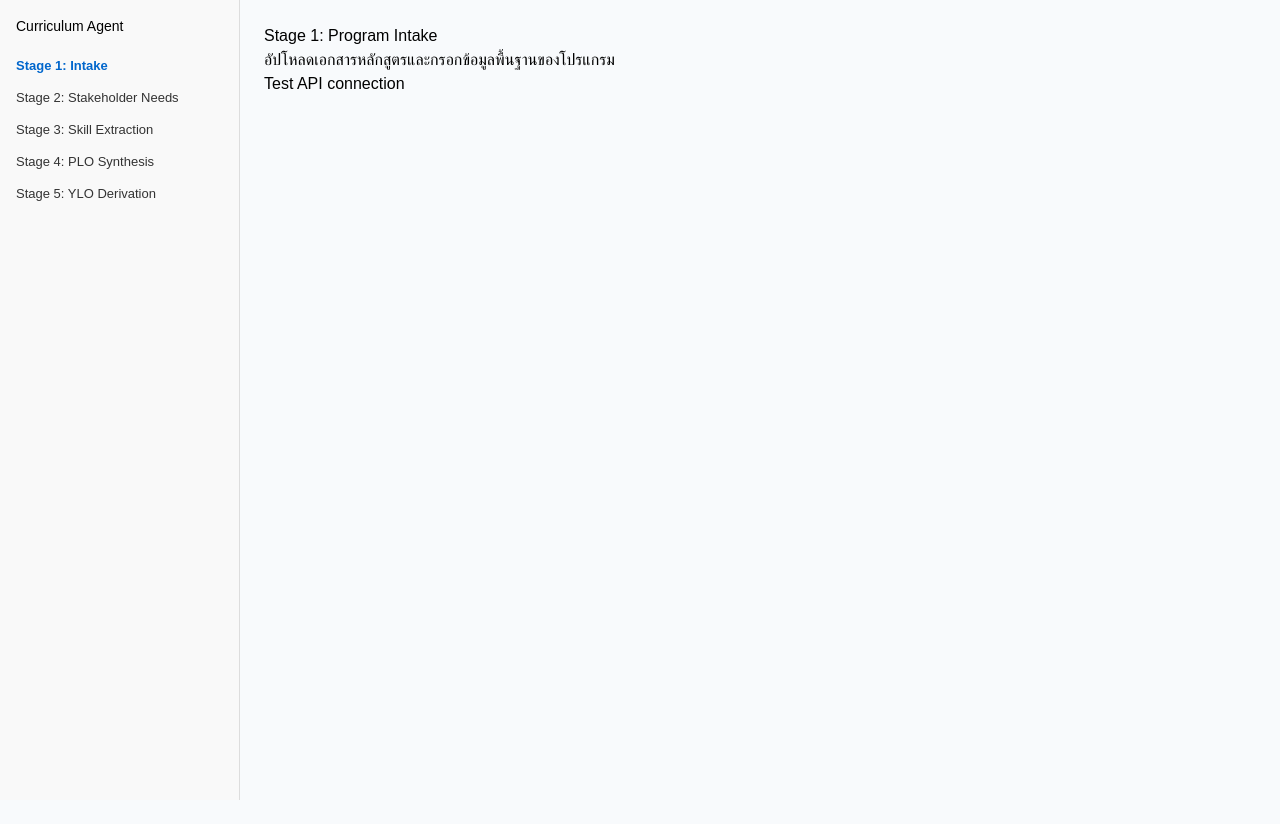
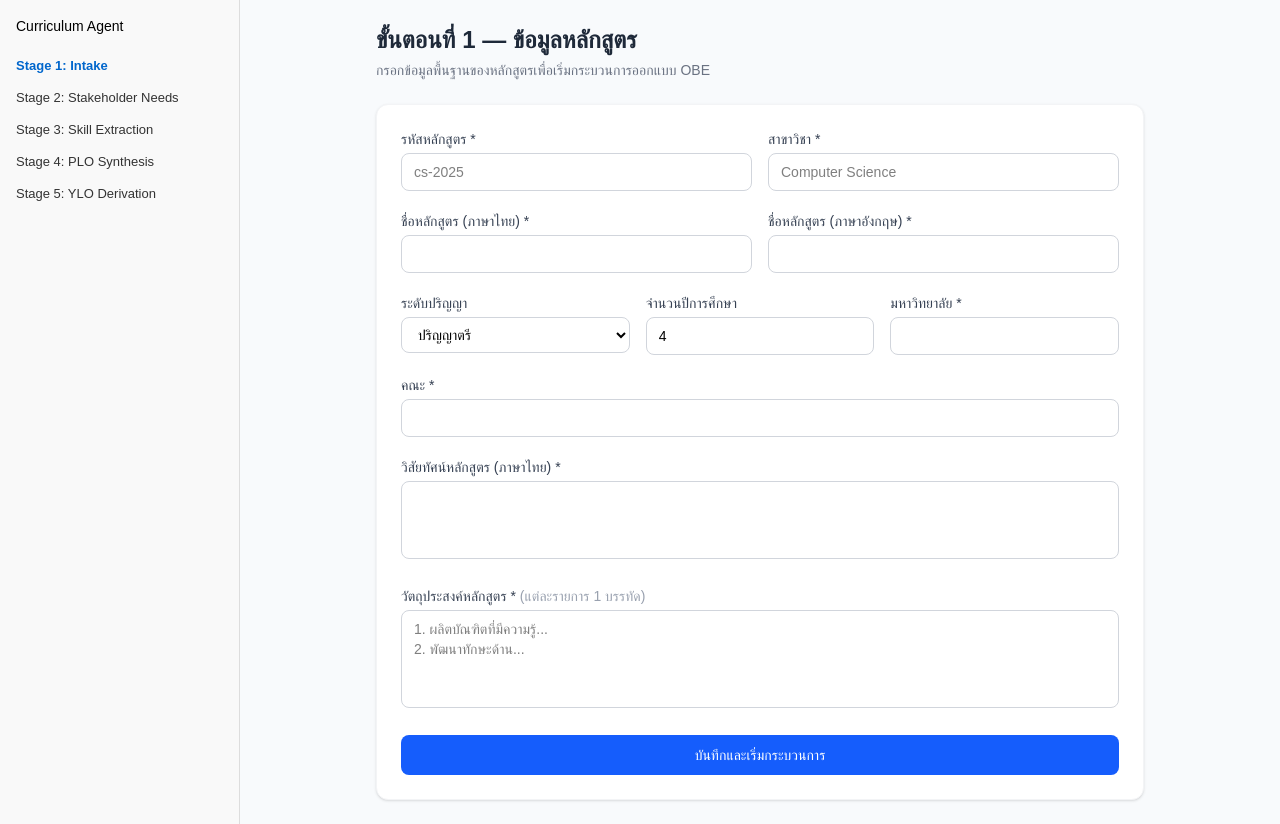
Before and after one commit to EventHorizon04/Agent-Curriculum-Design, a React (Vite) app in the folder frontend/: page / in a window 1280 px wide. Before the commit the page ends 800 px from the top, so only its background shows below. Built offline with nearby package versions, Linux system fonts and the light colour scheme.

Commit message:
feat: implement full program intake form (Stage 1)

```diff
--- a/frontend/src/pages/Intake.tsx
+++ b/frontend/src/pages/Intake.tsx
@@ -1,24 +1,212 @@
 import { useState } from 'react'
+import { useNavigate } from 'react-router-dom'
 import api from '../api/client'
+import { useProgram } from '../hooks/useProgram'
+
+const DEGREE_OPTIONS = [
+  { value: 'bachelor', label: 'ปริญญาตรี' },
+  { value: 'master',   label: 'ปริญญาโท' },
+  { value: 'doctoral', label: 'ปริญญาเอก' },
+]
+
+interface FormState {
+  program_id: string
+  name_th: string
+  name_en: string
+  field: string
+  degree_level: string
+  duration_years: number
+  faculty: string
+  university: string
+  vision_th: string
+  objectives_raw: string
+}
+
+const INITIAL: FormState = {
+  program_id: '', name_th: '', name_en: '', field: '',
+  degree_level: 'bachelor', duration_years: 4,
+  faculty: '', university: '', vision_th: '', objectives_raw: '',
+}
 
 export default function Intake() {
-  const [status, setStatus] = useState<string>('')
+  const navigate = useNavigate()
+  const { programId, setProgramId } = useProgram()
+  const [form, setForm] = useState<FormState>(INITIAL)
+  const [loading, setLoading] = useState(false)
+  const [error, setError] = useState('')
+  const [success, setSuccess] = useState('')
 
-  async function checkHealth() {
+  function handleChange(
+    e: React.ChangeEvent<HTMLInputElement | HTMLTextAreaElement | HTMLSelectElement>
+  ) {
+    const { name, value } = e.target
+    setForm(prev => ({ ...prev, [name]: value }))
+  }
+
+  async function handleSubmit(e: React.FormEvent) {
+    e.preventDefault()
+    setError('')
+    setSuccess('')
+
+    const required: (keyof FormState)[] = [
+      'program_id', 'name_th', 'name_en', 'field',
+      'faculty', 'university', 'vision_th', 'objectives_raw',
+    ]
+    if (required.some(k => !String(form[k]).trim())) {
+      setError('กรุณากรอกข้อมูลที่มีเครื่องหมาย * ให้ครบถ้วน')
+      return
+    }
+
+    const objectives = form.objectives_raw
+      .split('\n')
+      .map(l => l.trim())
+      .filter(Boolean)
+
+    setLoading(true)
     try {
-      const res = await api.get<{ status: string }>('/health')
-      setStatus(`API: ${res.data.status}`)
-    } catch {
-      setStatus('API not reachable — is uvicorn running?')
+      await api.post('/programs/', {
+        program_id: form.program_id,
+        name_th: form.name_th,
+        name_en: form.name_en,
+        field: form.field,
+        degree_level: form.degree_level,
+        duration_years: Number(form.duration_years),
+        faculty: form.faculty,
+        university: form.university,
+        vision_th: form.vision_th,
+        program_objectives_th: objectives,
+      })
+      setProgramId(form.program_id)
+      setSuccess(`บันทึกหลักสูตร "${form.program_id}" สำเร็จ`)
+    } catch (err: unknown) {
+      const axiosErr = err as { response?: { status: number; data: unknown } }
+      if (axiosErr.response) {
+        setError(`API error ${axiosErr.response.status}: ${JSON.stringify(axiosErr.response.data)}`)
+      } else {
+        setError('เชื่อมต่อ API ไม่ได้ — ตรวจสอบว่า backend รันอยู่ (./scripts/start-dev.ps1)')
+      }
+    } finally {
+      setLoading(false)
     }
   }
 
   return (
-    <div>
-      <h1>Stage 1: Program Intake</h1>
-      <p>อัปโหลดเอกสารหลักสูตรและกรอกข้อมูลพื้นฐานของโปรแกรม</p>
-      <button onClick={checkHealth}>Test API connection</button>
-      {status && <p style={{ marginTop: 8, color: status.includes('not') ? 'red' : 'green' }}>{status}</p>}
+    <div className="max-w-3xl mx-auto text-left">
+      <div className="mb-6">
+        <h1 className="text-2xl font-bold text-gray-800">ขั้นตอนที่ 1 — ข้อมูลหลักสูตร</h1>
+        <p className="text-gray-500 text-sm mt-1">
+          กรอกข้อมูลพื้นฐานของหลักสูตรเพื่อเริ่มกระบวนการออกแบบ OBE
+        </p>
+        {programId && (
+          <div className="mt-2 inline-flex items-center gap-2 bg-blue-50 border border-blue-100 text-blue-700 text-xs font-medium px-3 py-1 rounded-full">
+            <span className="w-1.5 h-1.5 bg-blue-500 rounded-full"></span>
+            หลักสูตรปัจจุบัน: {programId}
+          </div>
+        )}
+      </div>
+
+      {error && (
+        <div className="bg-red-50 border border-red-200 text-red-700 rounded-lg px-4 py-3 mb-4 text-sm">
+          {error}
+        </div>
+      )}
+      {success && (
+        <div className="bg-green-50 border border-green-200 text-green-700 rounded-lg px-4 py-3 mb-4 text-sm flex items-center justify-between">
+          <span>✓ {success}</span>
+          <button
+            onClick={() => navigate('/stakeholder-needs')}
+            className="underline font-medium hover:text-green-900 ml-4"
+          >
+            ไปที่หน้าหลักฐาน →
+          </button>
+        </div>
+      )}
+
+      <form onSubmit={handleSubmit} className="bg-white rounded-xl shadow-sm border border-gray-100 p-6 space-y-5">
+        <div className="grid grid-cols-2 gap-4">
+          <Field label="รหัสหลักสูตร *" name="program_id" value={form.program_id} onChange={handleChange} placeholder="cs-2025" />
+          <Field label="สาขาวิชา *" name="field" value={form.field} onChange={handleChange} placeholder="Computer Science" />
+        </div>
+
+        <div className="grid grid-cols-2 gap-4">
+          <Field label="ชื่อหลักสูตร (ภาษาไทย) *" name="name_th" value={form.name_th} onChange={handleChange} />
+          <Field label="ชื่อหลักสูตร (ภาษาอังกฤษ) *" name="name_en" value={form.name_en} onChange={handleChange} />
+        </div>
+
+        <div className="grid grid-cols-3 gap-4">
+          <div>
+            <label className="block text-sm font-medium text-gray-700 mb-1">ระดับปริญญา</label>
+            <select
+              name="degree_level"
+              value={form.degree_level}
+              onChange={handleChange}
+              className="w-full border border-gray-300 rounded-lg px-3 py-2 text-sm focus:outline-none focus:ring-2 focus:ring-blue-500"
+            >
+              {DEGREE_OPTIONS.map(o => (
+                <option key={o.value} value={o.value}>{o.label}</option>
+              ))}
+            </select>
+          </div>
+          <div>
+            <label className="block text-sm font-medium text-gray-700 mb-1">จำนวนปีการศึกษา</label>
+            <input
+              type="number" name="duration_years" min={1} max={8}
+              value={form.duration_years} onChange={handleChange}
+              className="w-full border border-gray-300 rounded-lg px-3 py-2 text-sm focus:outline-none focus:ring-2 focus:ring-blue-500"
+            />
+          </div>
+          <Field label="มหาวิทยาลัย *" name="university" value={form.university} onChange={handleChange} />
+        </div>
+
+        <Field label="คณะ *" name="faculty" value={form.faculty} onChange={handleChange} />
+
+        <div>
+          <label className="block text-sm font-medium text-gray-700 mb-1">วิสัยทัศน์หลักสูตร (ภาษาไทย) *</label>
+          <textarea
+            name="vision_th" rows={3} value={form.vision_th} onChange={handleChange}
+            className="w-full border border-gray-300 rounded-lg px-3 py-2 text-sm focus:outline-none focus:ring-2 focus:ring-blue-500 resize-none"
+          />
+        </div>
+
+        <div>
+          <label className="block text-sm font-medium text-gray-700 mb-1">
+            วัตถุประสงค์หลักสูตร *{' '}
+            <span className="text-gray-400 font-normal">(แต่ละรายการ 1 บรรทัด)</span>
+          </label>
+          <textarea
+            name="objectives_raw" rows={4} value={form.objectives_raw} onChange={handleChange}
+            placeholder={"1. ผลิตบัณฑิตที่มีความรู้...\n2. พัฒนาทักษะด้าน..."}
+            className="w-full border border-gray-300 rounded-lg px-3 py-2 text-sm focus:outline-none focus:ring-2 focus:ring-blue-500 resize-none"
+          />
+        </div>
+
+        <button
+          type="submit" disabled={loading}
+          className="w-full bg-blue-600 hover:bg-blue-700 disabled:bg-blue-300 text-white font-medium rounded-lg py-2.5 text-sm transition-colors cursor-pointer disabled:cursor-not-allowed"
+        >
+          {loading ? 'กำลังบันทึก...' : 'บันทึกและเริ่มกระบวนการ'}
+        </button>
+      </form>
     </div>
   )
 }
+
+function Field({
+  label, name, value, onChange, placeholder,
+}: {
+  label: string
+  name: string
+  value: string
+  onChange: (e: React.ChangeEvent<HTMLInputElement>) => void
+  placeholder?: string
+}) {
+  return (
+    <div>
+      <label className="block text-sm font-medium text-gray-700 mb-1">{label}</label>
+      <input
+        type="text" name={name} value={value} onChange={onChange} placeholder={placeholder}
+        className="w-full border border-gray-300 rounded-lg px-3 py-2 text-sm focus:outline-none focus:ring-2 focus:ring-blue-500"
+      />
+    </div>
+  )
+}
```
